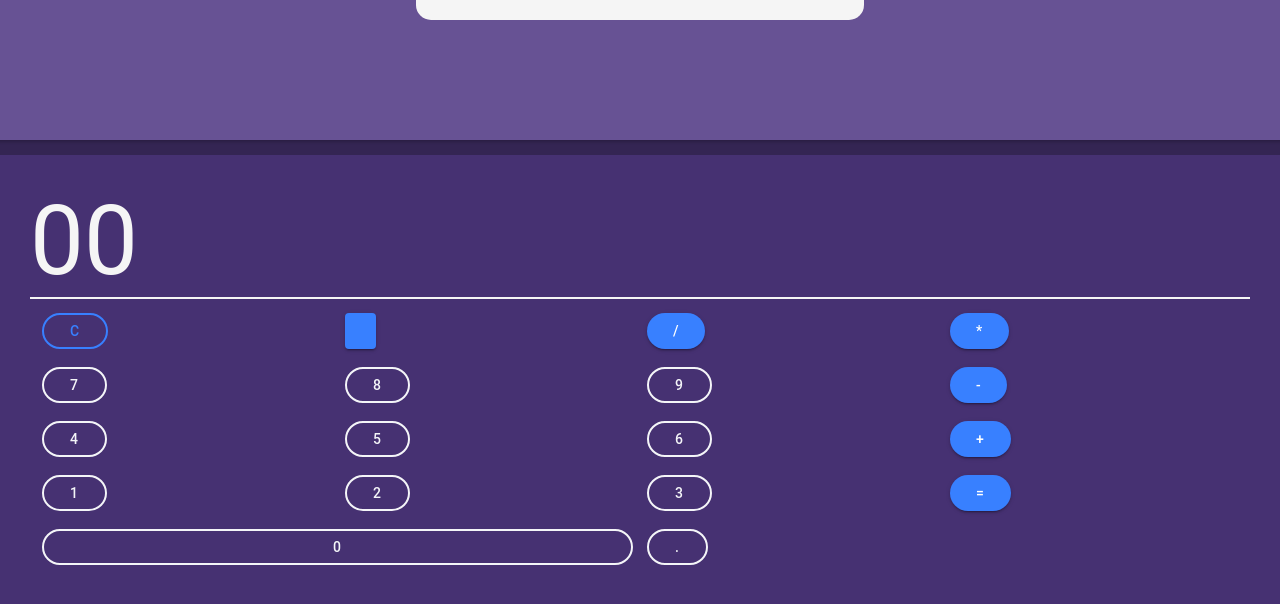
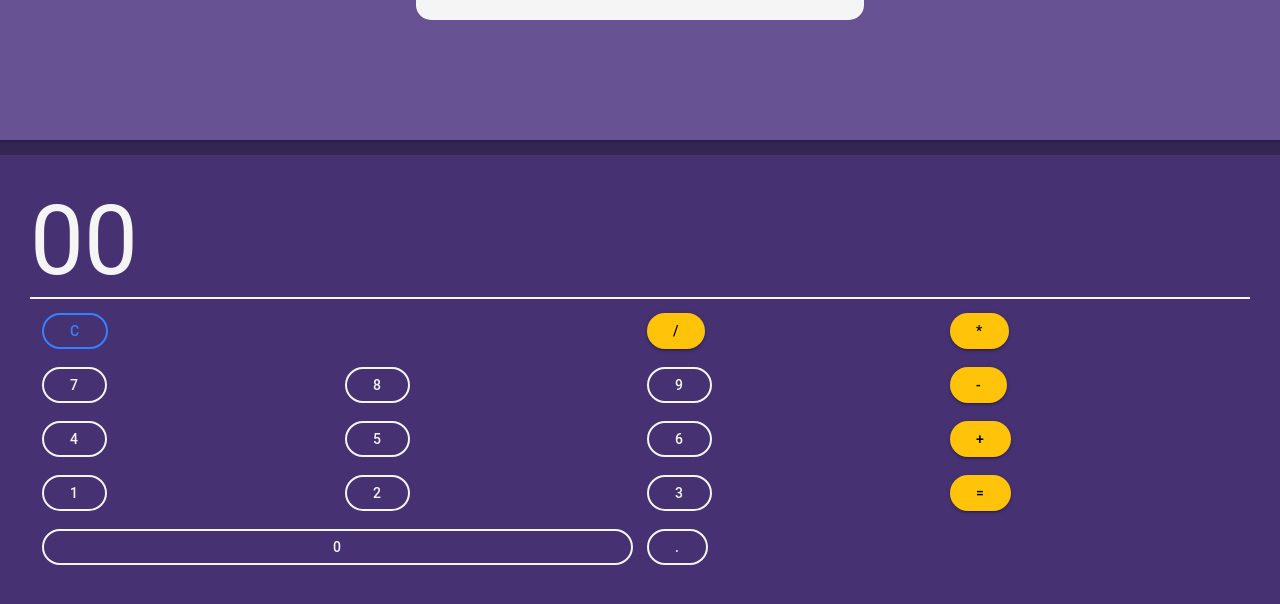
Before and after one commit to mgkdn9/calculator, a React (Create React App) app: page /home in a window 1280 px wide. Shown: the top 604 px of the page. Built offline with nearby package versions, Linux system fonts and the light colour scheme.

Commit message:
fixing revert

```diff
--- a/package.json
+++ b/package.json
@@ -24,7 +24,6 @@
     "react-dom": "^17.0.1",
     "react-router": "^5.2.0",
     "react-router-dom": "^5.2.0",
-    "react-scripts": "^5.0.0",
     "typescript": "^4.1.3",
     "web-vitals": "^0.2.4",
     "workbox-background-sync": "^5.1.4",
@@ -65,7 +64,8 @@
     ]
   },
   "devDependencies": {
-    "@capacitor/cli": "3.4.1"
+    "@capacitor/cli": "3.4.1",
+    "react-scripts": "5.0.0"
   },
   "description": "An Ionic project"
 }
--- a/src/pages/Home.css
+++ b/src/pages/Home.css
@@ -37,7 +37,7 @@
 }
 
 .grid {
-  grid-template-columns: repeat(4, 16rem);
+  grid-template-columns: repeat(4, 6rem);
 }
 
 .yellow-btn {
--- a/src/pages/Home.tsx
+++ b/src/pages/Home.tsx
@@ -8,6 +8,14 @@ import {
   IonButton,
 } from "@ionic/react";
 import "./Home.css";
+
+/* Core CSS required for Ionic components to work properly */
+import "@ionic/react/css/core.css";
+
+/* Basic CSS for apps built with Ionic */
+import "@ionic/react/css/normalize.css";
+import "@ionic/react/css/structure.css";
+import "@ionic/react/css/typography.css";
 
 const Home: React.FC = () => {
   return (
@@ -31,68 +39,103 @@ const Home: React.FC = () => {
           <IonGrid className="grid">
             <IonRow>
               <IonCol>
-                <IonButton fill='outline' shape="round">C</IonButton>
+                <IonButton fill="outline" shape="round">
+                  C
+                </IonButton>
+              </IonCol>
+              <IonCol></IonCol>
+              <IonCol>
+                <IonButton color="warning" shape="round">
+                  /
+                </IonButton>
               </IonCol>
               <IonCol>
-                <IonButton className="clear"></IonButton>
-              </IonCol>
-              <IonCol>
-                <IonButton shape="round">/</IonButton>
-              </IonCol>
-              <IonCol>
-                <IonButton shape="round">*</IonButton>
+                <IonButton color="warning" shape="round">
+                  *
+                </IonButton>
               </IonCol>
             </IonRow>
             <IonRow>
               <IonCol>
-                <IonButton color='light' fill='outline' shape="round">7</IonButton>
+                <IonButton color="light" fill="outline" shape="round">
+                  7
+                </IonButton>
               </IonCol>
               <IonCol>
-                <IonButton color='light' fill='outline' shape="round">8</IonButton>
+                <IonButton color="light" fill="outline" shape="round">
+                  8
+                </IonButton>
               </IonCol>
               <IonCol>
-                <IonButton color='light' fill='outline' shape="round">9</IonButton>
+                <IonButton color="light" fill="outline" shape="round">
+                  9
+                </IonButton>
               </IonCol>
               <IonCol>
-                <IonButton shape="round">-</IonButton>
+                <IonButton color="warning" shape="round">
+                  -
+                </IonButton>
               </IonCol>
             </IonRow>
             <IonRow>
               <IonCol>
-                <IonButton color='light' fill='outline' shape="round">4</IonButton>
+                <IonButton color="light" fill="outline" shape="round">
+                  4
+                </IonButton>
               </IonCol>
               <IonCol>
-                <IonButton color='light' fill='outline' shape="round">5</IonButton>
+                <IonButton color="light" fill="outline" shape="round">
+                  5
+                </IonButton>
               </IonCol>
               <IonCol>
-                <IonButton color='light' fill='outline' shape="round">6</IonButton>
+                <IonButton color="light" fill="outline" shape="round">
+                  6
+                </IonButton>
               </IonCol>
               <IonCol>
-                <IonButton shape="round">+</IonButton>
+                <IonButton color="warning" shape="round">
+                  +
+                </IonButton>
               </IonCol>
             </IonRow>
             <IonRow>
               <IonCol>
-                <IonButton color='light' fill='outline' shape="round">1</IonButton>
+                <IonButton color="light" fill="outline" shape="round">
+                  1
+                </IonButton>
               </IonCol>
               <IonCol>
-                <IonButton color='light' fill='outline' shape="round">2</IonButton>
+                <IonButton color="light" fill="outline" shape="round">
+                  2
+                </IonButton>
               </IonCol>
               <IonCol>
-                <IonButton color='light' fill='outline' shape="round">3</IonButton>
+                <IonButton color="light" fill="outline" shape="round">
+                  3
+                </IonButton>
               </IonCol>
               <IonCol>
-                <IonButton shape="round">=</IonButton>
+                <IonButton color="warning" shape="round">
+                  =
+                </IonButton>
               </IonCol>
             </IonRow>
             <IonRow>
               <IonCol size="6">
-                <IonButton color='light' fill='outline' expand='block' shape="round">
+                <IonButton
+                  color="light"
+                  fill="outline"
+                  expand="block"
+                  shape="round"
+                >
                   0
                 </IonButton>
               </IonCol>
               <IonCol>
-                <IonButton color='light' fill='outline' shape="round">.</IonButton>
+                <IonButton color="light" fill="outline" shape="round">
+                  .
+                </IonButton>
               </IonCol>
             </IonRow>
           </IonGrid>
--- a/src/theme/variables.css
+++ b/src/theme/variables.css
@@ -75,12 +75,12 @@ http://ionicframework.com/docs/theming/ */
   --ion-color-light-shade: #d7d8da;
   --ion-color-light-tint: #f5f6f9;
 }
-
 @media (prefers-color-scheme: dark) {
   /*
-   * Dark Colors
-   * -------------------------------------------
-   */
+  * Dark Colors
+  * -------------------------------------------
+  */
+
 
   body {
     --ion-color-primary: #428cff;
@@ -139,12 +139,13 @@ http://ionicframework.com/docs/theming/ */
     --ion-color-medium-shade: #86888f;
     --ion-color-medium-tint: #a2a4ab;
 
+    /* Took this out because it looks bad when my machine turns to dark mode at night
     --ion-color-light: #222428;
     --ion-color-light-rgb: 34,36,40;
     --ion-color-light-contrast: #ffffff;
     --ion-color-light-contrast-rgb: 255,255,255;
     --ion-color-light-shade: #1e2023;
-    --ion-color-light-tint: #383a3e;
+    --ion-color-light-tint: #383a3e; */
   }
 
   /*
```
Also changed, not shown: 2 other files (tests, documents, lock files or other folders).
